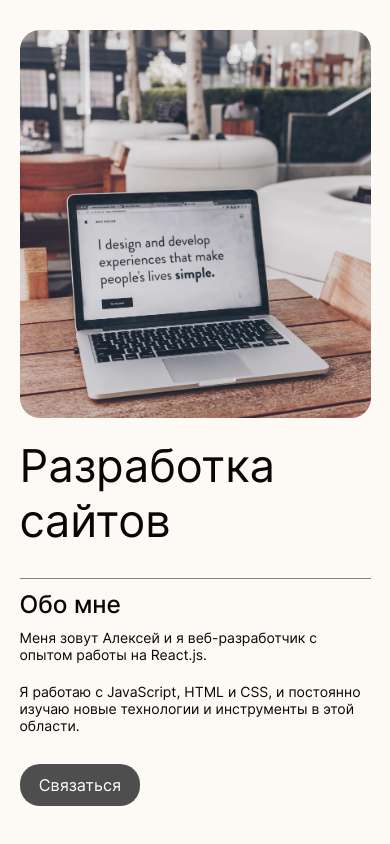
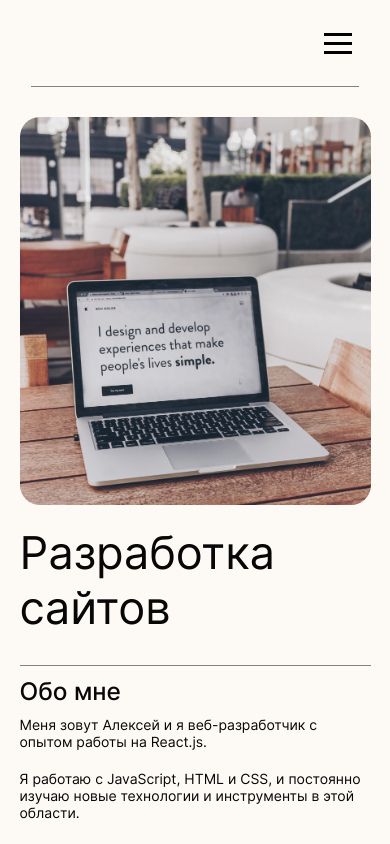
Before and after one commit to AleksNau/portfolio-landing, a React (Create React App) app: page / in a window 390 px wide. Shown: the top 844 px of the page. Built offline with nearby package versions, Linux system fonts and the light colour scheme; no server answers.

Commit message:
бургер меню

```diff
--- a/src/components/App/App.js
+++ b/src/components/App/App.js
@@ -15,6 +15,8 @@ function App() {
     const pathsWithHeader = ['/'].includes(pathname);
     const pathsWithFooter = ['/'].includes(pathname);
 
+    //Состояния меню
+    const [menuActive, setMenuActive] = React.useState(false);
     const onTelegram = (data) => {
         apiTelegram
             .sendData(data)
@@ -30,7 +32,7 @@ function App() {
     return (
         <div className="App">
             {pathsWithHeader && (
-                <Header/>
+                <Header  active={menuActive} setActive={setMenuActive} />
             )}
             <Routes>
                 <Route path={'/feedback'} element={<Feedback onSubmitBot={onTelegram}/>}/>
--- a/src/components/Header/Header.js
+++ b/src/components/Header/Header.js
@@ -1,11 +1,16 @@
 import React from "react";
 import "./Header.scss";
 import Menu from '../Menu/Menu';
+import Navigation from "../Navigation/Navigation";
 
-const Header = () => {
+const Header = ({setActive, active}) => {
     return (
         <header className="header">
-            <Menu type={'header'}/>
+            <Menu type={'header'} className={"header_menu"}/>
+            <button className="header__button-burger" onClick={() => setActive(!active)}>
+                <span className="header__button-line"/>
+            </button>
+            <Navigation active={active} setActive={setActive}/>
         </header>
     );
 };
--- a/src/components/Header/Header.scss
+++ b/src/components/Header/Header.scss
@@ -6,6 +6,58 @@
   border-bottom: 1px solid #828282;
 }
 
+
+.header__button-burger {
+  display: none;
+  box-sizing: border-box;
+  border-style: none;
+  background-color: transparent;
+  padding: 0;
+  width: 28px;
+  height: 21px;
+  position: relative;
+  cursor: pointer;
+  -webkit-transition: opacity linear .4s;
+  -o-transition: opacity linear .4s;
+  transition: opacity linear .4s;
+}
+
+.header__button-burger:hover {
+  opacity: 0.8;
+}
+
+.header__button-burger:before {
+  top: 0;
+  left: -7px;
+  content: '';
+  position: absolute;
+  width: 28px;
+  background-color: #000;
+  height: 3px;
+}
+
+.header__button-line {
+  top: 9px;
+  left: -7px;
+  content: '';
+  position: absolute;
+  width: 28px;
+  background-color: #000;
+  height: 3px;
+}
+
+.header__button-burger:after {
+  left: -7px;
+  bottom: 0;
+  content: '';
+  position: absolute;
+  width: 28px;
+  background-color: #000;
+  height: 3px;
+}
+
+
+
 @media screen and (max-width: 1280px) {
   .header {
     width: 75%;
@@ -13,8 +65,12 @@
 }
 
 @media screen and (max-width: 768px) {
-  .header {
-    display: none;
+.header {
+    display: flex;
+  justify-content: flex-end;
+  }
+  .header__button-burger {
+    display: block;
   }
 }
 
--- a/src/components/Menu/Menu.js
+++ b/src/components/Menu/Menu.js
@@ -6,7 +6,6 @@ const Menu = ({type}) => {
       <nav className={`menu menu-${type}`}>
           <ul className={`menu__list menu__list-${type}`}>
               <li className={`menu__item menu__item-${type}`}><a href="#mainpage" className={`menu__link`}>Главная</a></li>
-              <li className={`menu__item menu__item-${type}`}><a href="#aboutme" className={`menu__link`}>Обо мне</a></li>
               <li className={`menu__item menu__item-${type}`}><a href="#skills" className={`menu__link`}>Навыки</a></li>
               <li className={`menu__item menu__item-${type}`}><a href="#portfolio" className={`menu__link`}>Портфолио</a></li>
               <li className={`menu__item menu__item-${type}`}><a href="#contacts" className={`menu__link`}>Контакты</a></li>
--- a/src/components/Menu/Menu.scss
+++ b/src/components/Menu/Menu.scss
@@ -56,7 +56,11 @@
         font-size: 18px;
     }
 }
-
+@media screen and (max-width: 768px) {
+    .menu {
+        display: none;
+    }
+}
 @media screen and (max-width: 500px) {
 
 }
--- /dev/null
+++ b/src/components/Navigation/Navigation.css
@@ -0,0 +1,145 @@
+.navigation {
+    margin: 0;
+    padding: 0 0 0 0;
+    position: fixed;
+    width: 100vw;
+    height: 100vh;
+    right: 0px;
+    top: 0;
+    transform: translateX(100%);
+    transition: transform 0.4s;
+    display: flex;
+    justify-content: flex-end;
+    z-index: 50;
+}
+
+.navigation_active {
+    transform: translateX(0);
+}
+
+.navigation__content {
+    width: 520px;
+
+    height: 100%;
+    background-color: #202020;
+    display: flex;
+    flex-direction: column;
+    align-items: center;
+    position: relative;
+}
+
+.navigation__list {
+    list-style-type: none;
+    text-align: center;
+    margin: 0;
+    padding: 0 0 621px 0;
+}
+
+.navigation__item {
+    font-size: 18px;
+    font-weight: 500;
+    line-height: 22px;
+    text-align: center;
+    text-decoration: none;
+    padding-top: 0;
+}
+
+.navigation__item:not(:first-child) {
+    padding-top: 28px;
+}
+
+.navigation__link {
+    padding-bottom: 4px;
+    font-family: 'Inter', ‘Arial’, sans-serif;
+    -webkit-transition: all linear .2s;
+    -o-transition: all linear .2s;
+    transition: all linear .2s;
+    cursor: pointer;
+    text-decoration: none;
+    color: #ffffff;
+}
+
+.navigation__link:hover {
+    border-bottom: solid #ffffff 2px;
+}
+
+.navigation__link:active {
+    border-bottom: solid #ffffff 2px;
+}
+
+
+.navigation__button-close {
+    position: absolute;
+    top: 22.44px;
+    right: 22.44px;
+    border-style: none;
+    width: 22px;
+    height: 22px;
+    box-sizing: border-box;
+    padding: 0;
+    background: transparent url("../../images/close-nav.svg") center;
+    -webkit-transition: opacity linear .4s;
+    -o-transition: opacity linear .4s;
+    transition: opacity linear .4s;
+    cursor: pointer;
+}
+
+.navigation__button-close:hover {
+    opacity: 0.8;
+}
+
+.navigation__button-account {
+    box-sizing: border-box;
+    width: 100px;
+    height: 32px;
+    font-family: 'Inter', ‘Arial’, sans-serif;
+    font-size: 14px;
+    font-weight: 500;
+    line-height: 16px;
+    text-align: center;
+    color: #FFFFFF;
+    background-color: #313131;
+    border-radius: 20px;
+    border-style: none;
+    cursor: pointer;
+
+    -webkit-transition: opacity linear .2s;
+    -o-transition: opacity linear .2s;
+    transition: opacity linear .2s;
+}
+
+.navigation__button-account:hover {
+    opacity: 0.8;
+}
+
+@media screen and (max-width: 768px) {
+
+    .navigation__list {
+        padding: 159px 0 calc(442px + (621 - 442) * ((100vw - 320px) / (768 - 320))) 0;
+    }
+
+    .navigation__button-close {
+        top: 28px;
+        right: 28px;
+    }
+}
+
+@media screen and (max-width: 320px) {
+    .navigation__list {
+        padding-top: 144px;
+    }
+
+    .navigation__link {
+        padding-bottom: 7px;
+    }
+
+    .navigation__item:not(:first-child) {
+        padding-top: 25px;
+    }
+
+    .navigation__button-close {
+        top: 19px;
+        right: 19px;
+    }
+
+}
--- /dev/null
+++ b/src/components/Navigation/Navigation.js
@@ -0,0 +1,21 @@
+import React from "react";
+import "./Navigation.css";
+
+const Navigation = ({active, setActive}) => {
+
+    return (
+        <div className={active ? "navigation navigation_active" : "navigation"} onClick={() => setActive(false)}>
+            <div className="navigation__content" onClick={e => e.stopPropagation()}>
+                <button type={"button"} className="navigation__button-close" onClick={() => setActive(false)}/>
+                <ul className="navigation__list">
+                    <li className="navigation__item"><a className="navigation__link" href="#mainpage">Главная</a></li>
+                    <li className="navigation__item"><a className="navigation__link" href='#portfolio'>Портфолио</a></li>
+                    <li className="navigation__item"><a className="navigation__link" href='#contacts'>Обратная связь</a></li>
+                </ul>
+            </div>
+        </div>
+
+    );
+};
+
+export default Navigation;
```
Also changed, not shown: src/images/close-nav.svg (added).
